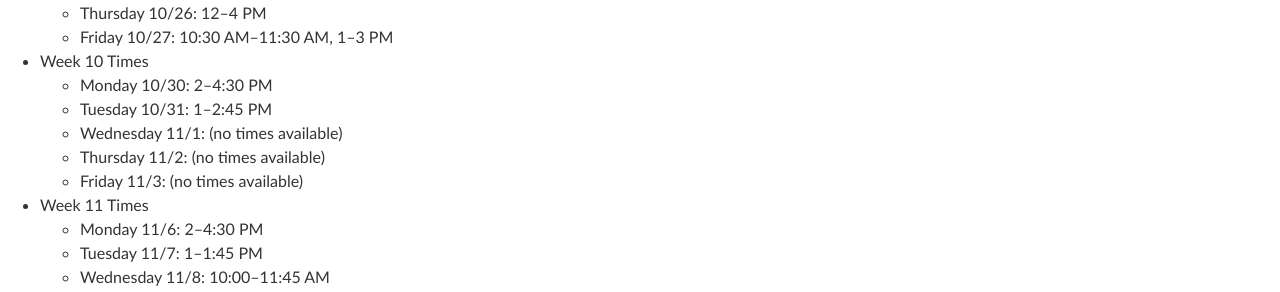
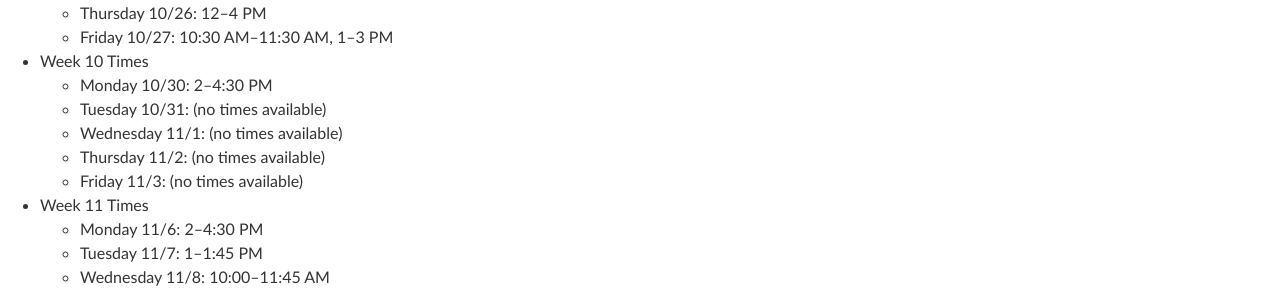
Before and after one commit to edurant/edurant.github.io, a Jekyll site: the page built from advising/durant.md, in a window 1280 px wide. Shown: the part 834-1126 px from the top of the page. Built offline with Jekyll 4.4.1, drawn with Linux system fonts in a browser that asks for light colours; our own code applies the rules of GitHub Pages for plain Markdown files.

Commit message:
advising times update

```diff
--- a/advising/durant.md
+++ b/advising/durant.md
@@ -36,7 +36,7 @@ If you need MSML advising, senior design project advising, etc., you can also si
 
 * Week 10 Times
   * Monday 10/30: 2–4:30 PM
-  * Tuesday 10/31: 1–2:45 PM
+  * Tuesday 10/31: (no times available)
   * Wednesday 11/1: (no times available)
   * Thursday 11/2: (no times available)
   * Friday 11/3: (no times available)
```
